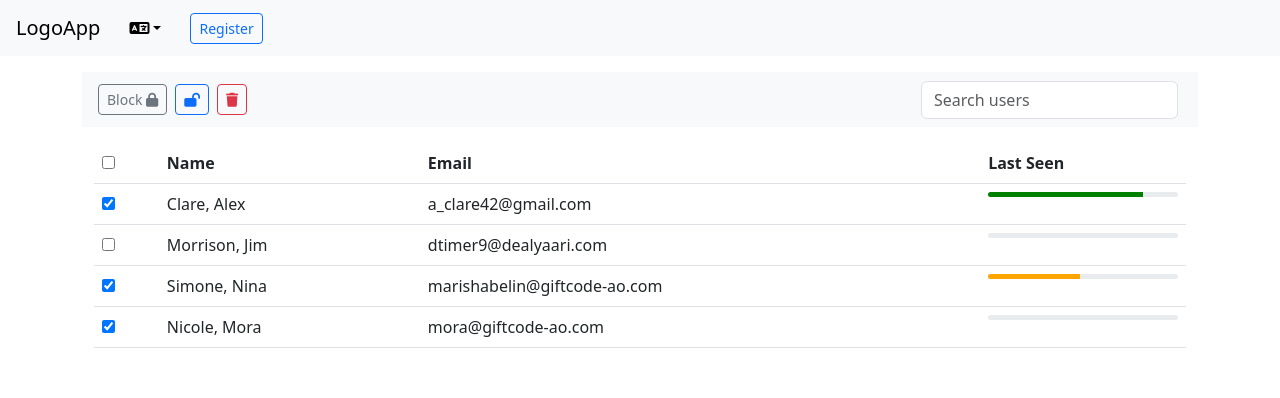
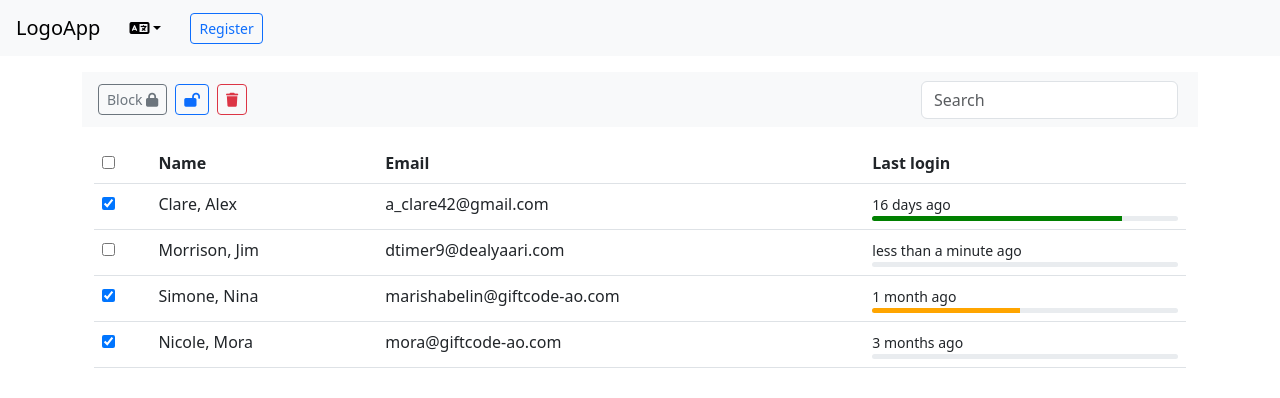
Before and after one commit to Francmho/Course-Project-itransition, a React (Create React App) app: page /adminpage in a window 1280 px wide. Shown: the top 398 px of the page. Built offline with nearby package versions, Linux system fonts and the light colour scheme.

Commit message:
UI translation whitn i18next, in translations folder, index, and appContext

```diff
--- a/src/components/Navbar.jsx
+++ b/src/components/Navbar.jsx
@@ -59,7 +59,7 @@ const Navbar = () => {
             )}
             {store.isLogged && (
               <li className="nav-item">
-                <button className="btn btn-sm btn-outline-secondary mx-3" onClick={logOut}>{t('register.log_out')}</button>
+                <button className="btn btn-sm btn-outline-secondary mx-3" onClick={logOut}>{t('common.log_out')}</button>
               </li>
             )}
           </ul>
--- a/src/components/User.jsx
+++ b/src/components/User.jsx
@@ -1,12 +1,32 @@
 import React, { useContext } from "react";
 import { Context } from "../js/store/appContext";
-import { timeAgo } from "./timeAgo";
+//import { timeAgo } from "./timeAgo";
+import { useTranslation } from "react-i18next";
 
 const User = ({ selectAll, onSelectAllChange }) => {
   const { store, actions } = useContext(Context); // Asumiendo que tienes los usuarios en el store
+  const { t } = useTranslation("global");
   //const [selectAll, setSelectAll] = useState(false); // Estado para manejar el checkbox de "seleccionar todos"
 
+  const timeAgo = (isoDate) => {
+    const seconds = Math.floor((new Date() - new Date(isoDate)) / 1000);
 
+    const units = [
+      { labelSingular: "time.month", labelPlural: "time.months", divisor: 60 * 60 * 24 * 30 },
+      { labelSingular: "time.day", labelPlural: "time.days", divisor: 60 * 60 * 24 },
+      { labelSingular: "time.hour", labelPlural: "time.hours", divisor: 60 * 60 },
+      { labelSingular: "time.minute", labelPlural: "time.minutes", divisor: 60 }
+    ];
+
+    for (let unit of units) {
+      const value = Math.floor(seconds / unit.divisor);
+      if (value >= 1) {
+        return `${value} ${t(value > 1 ? unit.labelPlural : unit.labelSingular)} ${t('time.ago')}`;
+      }
+    }
+
+    return t('time.less_than_a_minute');
+  };
 
 
     // Función unificada para calcular el progreso y obtener el color de la barra
@@ -60,9 +80,9 @@ const calculateProgressAndColor = (isoDate, maxTimeInMonths = 3) => {
               onChange={onSelectAllChange} //AdminPage.jsx
               />
             </th>
-            <th scope="col">Name</th>
-            <th scope="col">Email</th>
-            <th scope="col">Last Seen</th>
+            <th scope="col">{t("register.name")}</th>
+            <th scope="col">{t("common.email")}</th>
+            <th scope="col">{t("time.last_login")}</th>
           </tr>
         </thead>
         <tbody>
@@ -84,11 +104,8 @@ const calculateProgressAndColor = (isoDate, maxTimeInMonths = 3) => {
               <td>
                 <div>
                   <small className={user.blocked ? "text-muted" : ""}>
-                    {timeAgo(user.last_login)}
+                    {timeAgo(user.last_login, t)}
                   </small>
-                  <div>
-                      {/* <h5>Created At: <timeAgo isoDate={createdAt} /></h5> */}
-                  </div>
                 </div>
                 <div className="progress" style={{ height: "5px" }}>
                   <div
--- a/src/components/timeAgo.jsx
+++ b/src/components/timeAgo.jsx
@@ -1,21 +1,21 @@
-//import { useTranslation } from "react-i18next";
-// Función para convertir el isoDate de last_login a un formato legible
-export const timeAgo = (isoDate) => {
-    //const { t } = useTranslation("global");
-    // const seconds = Math.floor((new Date() - new Date(isoDate)) / 1000);
-    // const units = [
-    //     { labelSingular: "time.month", labelPlural: "time.months", divisor: 60 * 60 * 24 * 30 },
-    //     { labelSingular: "time.day", labelPlural: "time.days", divisor: 60 * 60 * 24 },
-    //     { labelSingular: "time.hour", labelPlural: "time.hours", divisor: 60 * 60 },
-    //     { labelSingular: "time.minute", labelPlural: "time.minutes", divisor: 60 }
-    // ];
+// import { useTranslation } from "react-i18next";
+// // Función para convertir el isoDate de last_login a un formato legible
+// export const timeAgo = (isoDate) => {
+//     const { t } = useTranslation("global");
+//     const seconds = Math.floor((new Date() - new Date(isoDate)) / 1000);
+//     const units = [
+//         { labelSingular: "time.month", labelPlural: "time.months", divisor: 60 * 60 * 24 * 30 },
+//         { labelSingular: "time.day", labelPlural: "time.days", divisor: 60 * 60 * 24 },
+//         { labelSingular: "time.hour", labelPlural: "time.hours", divisor: 60 * 60 },
+//         { labelSingular: "time.minute", labelPlural: "time.minutes", divisor: 60 }
+//     ];
 
-    // for (let unit of units) {
-    //     const value = Math.floor(seconds / unit.divisor);
-    //     if (value >= 1) return `${value} ${t(value > 1 ? unit.labelPlural : unit.labelSingular)} ${t('time.ago')}`;
-    // }
-    // return t('time.less_than_a_minute');
-};
+//     for (let unit of units) {
+//         const value = Math.floor(seconds / unit.divisor);
+//         if (value >= 1) return `${value} ${t(value > 1 ? unit.labelPlural : unit.labelSingular)} ${t('time.ago')}`;
+//     }
+//     return t('time.less_than_a_minute');
+// };
 
 
 // import React from 'react';
--- a/src/translations/en/global.json
+++ b/src/translations/en/global.json
@@ -4,18 +4,15 @@
         "login": "Login",
         "email": "Email",
         "password": "Password",
+        "log_out": "Log out",
         "block": "Block",
         "unblock": "Unblock",
         "delete": "Delete",
-        "search_users": "Search users"
-    },
-    "login": {
-        "title": "Title "
+        "search_users": "Search"
     },
     "register": {
         "name": "Name",
-        "successfully_registered" : "Successfully Registered",
-        "log_out": "Log out"
+        "successfully_registered" : "Successfully Registered"
     },
     "time": {
         "month": "month",
@@ -27,6 +24,7 @@
         "minute": "minute",
         "minutes": "minutes",
         "ago": "ago",
-        "less_than_a_minute": "less than a minute ago"
+        "less_than_a_minute": "less than a minute ago",
+        "last_login": "Last login"
     }
 }
--- a/src/translations/es/global.json
+++ b/src/translations/es/global.json
@@ -4,18 +4,15 @@
         "login": "Iniciar Sesión",
         "email": "Correo Electrónico",
         "password": "Contraseña",
-        "log_out": "finalizar la sesión",
+        "log_out": "Finalizar sesión",
         "block": "Bloquear",
         "unblock": "Desbloquear",
         "delete": "Eliminar",
         "search_users": "Buscar"
     },
-    "login": {
-        "title": "Iniciar Sesión"
-    },
     "register": {
         "name": "Nombre",
-        "login": "Iniciar Sesión"
+        "successfully_registered": "Te has registrado exitosamente."
     },
     "time": {
         "month": "mes",
@@ -26,7 +23,8 @@
         "hours": "horas",
         "minute": "minuto",
         "minutes": "minutos",
-        "ago": "antes",
-        "less_than_a_minute": "hace menos de un minuto"
+        "ago": "atras",
+        "less_than_a_minute": "hace menos de un minuto",
+        "last_login": "Ultima conexión"
     }
 }
--- a/src/views/AdminPage.jsx
+++ b/src/views/AdminPage.jsx
@@ -55,7 +55,7 @@ const handleSearch = (e) => {
             <input
               className="form-control me-2"
               type="search"
-              placeholder="Search users"
+              placeholder={t("common.search_users")}
               aria-label="Search"
               onChange={handleSearch} // Filtrado en tiempo real
             />
```
Also changed, not shown: 1 other file (tests, documents, lock files or other folders).
